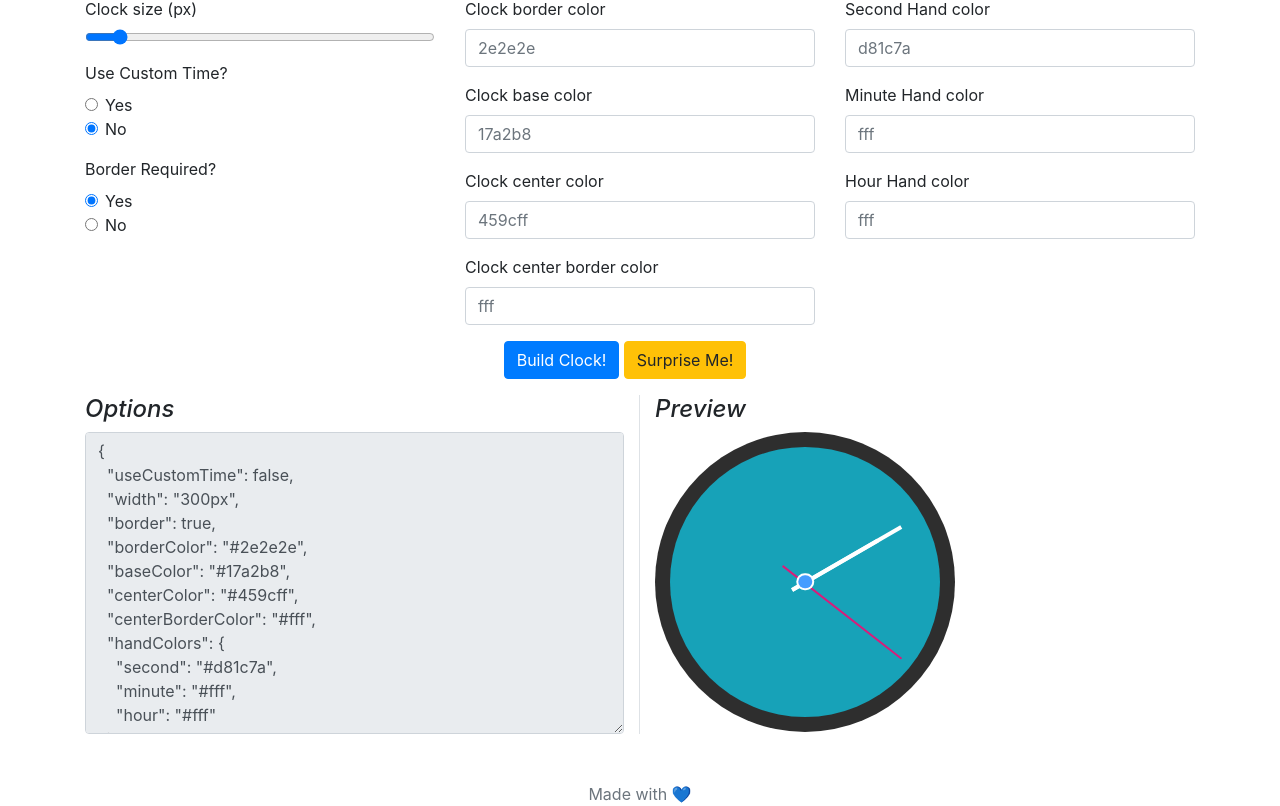
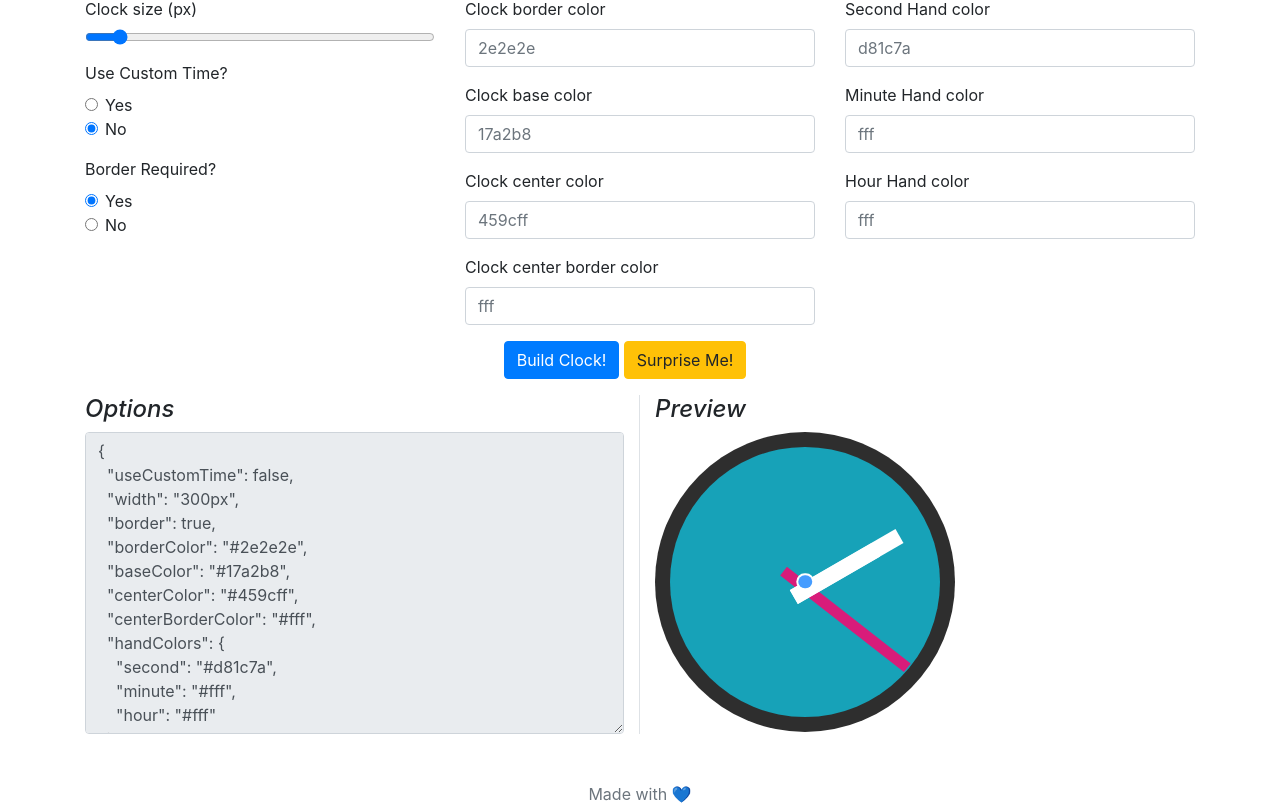
Before and after one commit to vishnuramana/analogclock, a React (Create React App) app: page / in a window 1280 px wide. Shown: the part 486-1292 px from the top of the page. Built offline with nearby package versions, Linux system fonts and the light colour scheme; the HTML template or start-up script is replaced by a standard one.

Commit message:
adjust hands

```diff
--- a/src/ClockComponents.js
+++ b/src/ClockComponents.js
@@ -41,8 +41,9 @@ const ClockHand = styled.div`
             left: ${props => props.type === 'second' ? "40%" : "45%"};
 
             ${props => props.type === 'second' && css`
-                    width: 55%;
-                    outline: ${props => props.handColors && props.handColors.second ? "1px solid " + props.handColors.second : "1px solid #d81c7a"};
+                    width: 58%;
+                    padding: 2%;
+                    background: ${props => props.handColors && props.handColors.second ? "" + props.handColors.second : "#d81c7a"};
                     transform-origin: 17%;
                     transform: rotate(${props => props.handAngle}deg);
                     transition: ${props => props.handAngle > 270 && 'transform 250ms ease-in-out'};
@@ -50,13 +51,15 @@ const ClockHand = styled.div`
             `}
             ${props => props.type === 'minute' && css`
                     width:45%;
-                    outline: ${props => props.handColors && props.handColors.minute ? "2px solid " + props.handColors.minute : "2px solid #fff"};
+                    padding: 3%;
+                    background: ${props => props.handColors && props.handColors.minute ? "" + props.handColors.minute : "#fff"};
                     transform-origin: 11.5%;
                     transform: rotate(${props => props.handAngle}deg);
             `}
             ${props => props.type === 'hour' && css`
                     width:35%;
-                    outline: ${props => props.handColors && props.handColors.hour ? "2px solid " + props.handColors.hour : "2px solid #fff"};
+                    padding: 3%;
+                    background: ${props => props.handColors && props.handColors.hour ? "" + props.handColors.hour : "#fff"};
                     transform-origin: 15%;
                     transform: rotate(${props => props.handAngle}deg);
             `}
```
